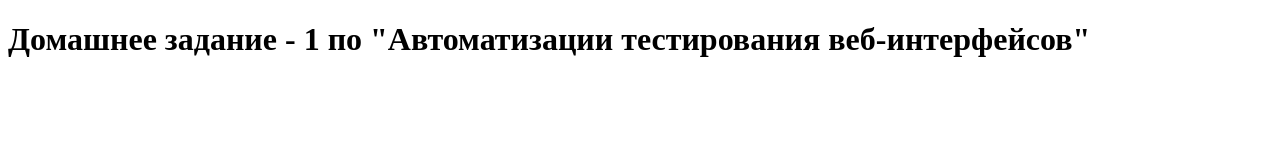
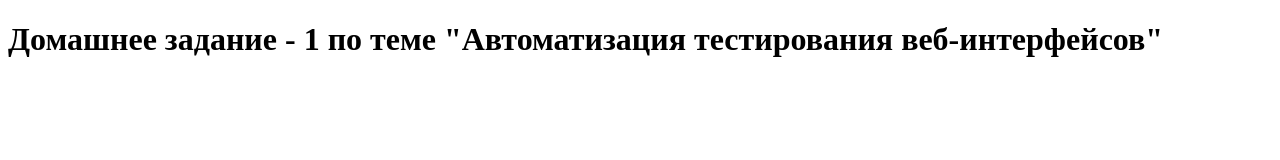
Before and after one commit to sarian-s/autoTestingWebDz, a plain HTML site: page index.html in a window 1280 px wide. Drawn offline with Linux system fonts and the light colour scheme.

Commit message:
первое задание

```diff
--- a/index.html
+++ b/index.html
@@ -5,6 +5,6 @@
   </head>
 
   <body>
-    <h1>Домашнее задание - 1 по "Автоматизации тестирования веб-интерфейсов"</h1>
+    <h1>Домашнее задание - 1 по теме "Автоматизация тестирования веб-интерфейсов"</h1>
   </body>
 </html>
```
